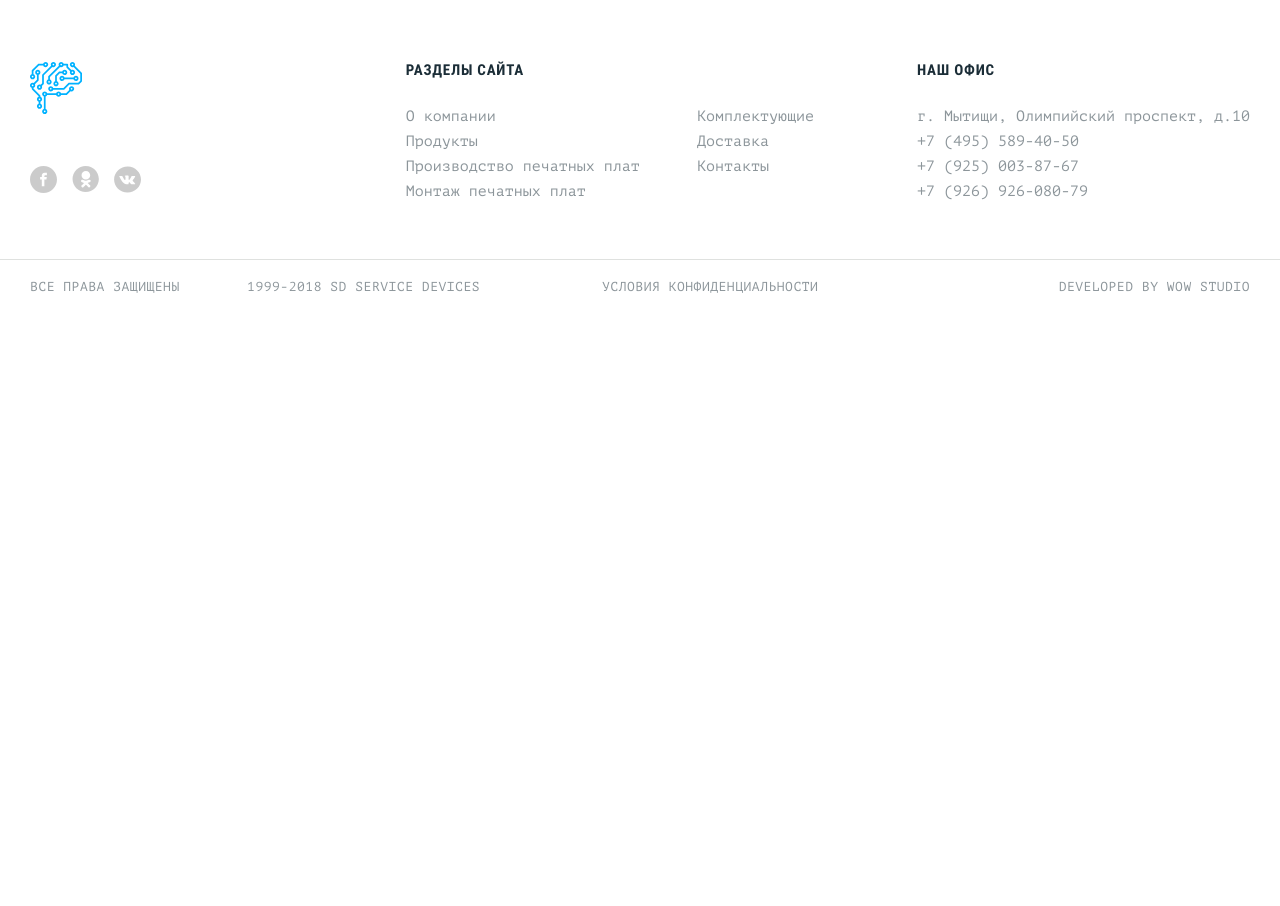
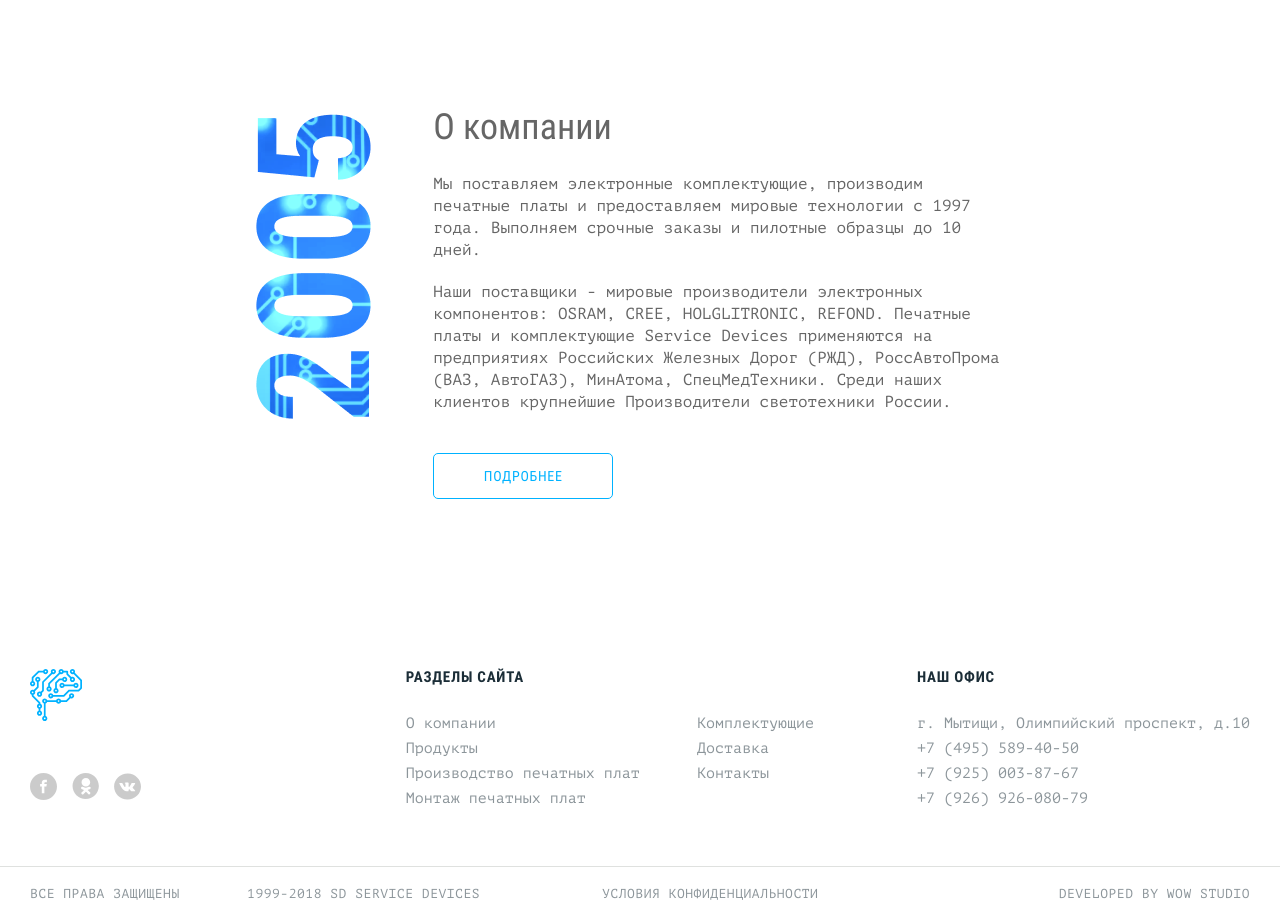
Before and after one commit to Borisova-EV/smart-device, a website: page source/index.html in a window 1280 px wide. Shown: the part 1715-2621 px from the top of the page. Before the commit the page ends 2014 px from the top, so only its background shows below. Drawn offline with nearby package versions, Linux system fonts and the light colour scheme; files that its build step writes are made by us from their sources.

Commit message:
Добавляет блок о компании

```diff
--- a/source/index.html
+++ b/source/index.html
@@ -54,7 +54,7 @@
     </section>
   </header>
   <main class="page-main">
-    <section class="page-main__features features-block">
+    <section class="page-main__section features-block">
       <h2 class="visually-hidden">Наши преимущества</h2>
       <ul class="features-block__list features">
         <li class="features__item features__item--promptness">
@@ -91,6 +91,15 @@
             устраивает.</p>
         </li>
       </ul>
+    </section>
+    <section class="page-main__section page-main__section--about about">
+      <h2>О компании</h2>
+      <p>Мы поставляем электронные комплектующие, производим печатные платы и предоставляем мировые технологии с 1997
+        года. Выполняем срочные заказы и пилотные образцы до 10 дней.</p>
+      <p class="about__slice-text">Наши поставщики - мировые производители электронных компонентов: OSRAM, CREE, HOLGLITRONIC, REFOND. Печатные
+        платы и комплектующие Service Devices применяются на предприятиях Российских Железных Дорог (РЖД), РоссАвтоПрома
+        (ВАЗ, АвтоГАЗ), МинАтома, СпецМедТехники. Среди наших клиентов крупнейшие Производители светотехники России.</p>
+        <a hre="#" class="about__link button button--blue">Подробнее</a>
     </section>
   </main>
   <footer class="page-footer">
--- a/source/js/main.js
+++ b/source/js/main.js
@@ -1,15 +1,22 @@
 const accordionButtons = document.querySelectorAll('.page-footer__accordion-button');
 const accordionContents = document.querySelectorAll('.page-footer__accordion-content');
+const sliceText = document.querySelector('.about__slice-text');
+const text = sliceText.textContent;
 
-function closeAccordionContent () {
+let smallDevice = window.matchMedia("(max-width: 1023px)");
+
+const START_INDEX_SLICE_TEXT = 0;
+const END_INDEX_SLICE_TEXT = 208;
+
+function closeAccordionContent() {
   accordionContents.forEach(function (elem) {
     elem.classList.add('page-footer__accordion-content--hidden');
   })
 
 }
 
-function openAccordionMenu () {
-  closeAccordionContent ();
+function openAccordionMenu() {
+  closeAccordionContent();
   accordionButtons.forEach(function (button) {
     button.addEventListener('click', function (evt) {
       const buttonCurrent = evt.target;
@@ -32,4 +39,24 @@
   })
 }
 
-openAccordionMenu ();
+openAccordionMenu();
+
+function truncateString(str, num) {
+  if (str.length <= num) {
+    return str
+  }
+  return str.slice(START_INDEX_SLICE_TEXT, num) + '..'
+}
+
+function cutParagraph() {
+  let newText;
+  if (smallDevice.matches) {
+   newText = truncateString(text, END_INDEX_SLICE_TEXT);
+   } else {
+     newText = text;
+   }
+    sliceText.textContent = newText;
+}
+
+cutParagraph();
+window.addEventListener('resize', () => cutParagraph());
--- /dev/null
+++ b/source/sass/blocks/about.scss
@@ -0,0 +1,88 @@
+.about {
+ position: relative;
+  width: 62%;
+  color: $grey;
+
+  @media (max-width: $tablet-max-width) {
+    width: 95%;
+  }
+
+  @media (max-width: $mobile-max-width) {
+    width: 100%;
+  }
+
+  &::before {
+    content: "";
+    position: absolute;
+    top: 5px;
+    left: -19px;
+    width: 220px;
+    height: 317px;
+    background-image: url("../img/others/2005.png");
+    background-repeat: no-repeat;
+    background-size: 100%;
+
+    @media (min-resolution: 2dppx) {
+      background-image: url("../img/others/2005@2x.png");
+    }
+
+    @media (max-width: $tablet-max-width) {
+      top: 0;
+      left: -27px;
+      width: 251px;
+      height: 362px;
+    }
+
+    @media (max-width: $mobile-max-width) {
+      display: none;
+    }
+  }
+
+  h2 {
+    margin-top: 0;
+    margin-bottom: 20px;
+    @include roboto-font;
+    font-weight: normal;
+    font-size: 36px;
+    line-height: 51px;
+
+    @media (max-width: $tablet-max-width) {
+      margin-bottom: 25px;
+      font-size: 32px;
+      line-height: 45px;
+    }
+
+    @media (max-width: $mobile-max-width) {
+      margin-bottom: 21px;
+      font-size: 28px;
+      line-height: 39px;
+    }
+  }
+
+  p {
+    margin-top: 0;
+    @include mono-font;
+    font-size: 16px;
+    line-height: 22px;
+
+    &:not(:last-of-type) {
+      margin-bottom: 20px;
+
+      @media (max-width: $mobile-max-width) {
+        margin-bottom: 41px;
+      }
+    }
+
+    &:last-of-type {
+      margin-bottom: 40px;
+
+      @media (max-width: $mobile-max-width) {
+        margin-bottom: 29px;
+      }
+    }
+  }
+}
+
+.about__link {
+  width: 180px;
+}
--- a/source/sass/blocks/button.scss
+++ b/source/sass/blocks/button.scss
@@ -1,4 +1,5 @@
 .button {
+  display: block;
   padding: 14px 28px;
   min-width: max-content;
   @include roboto-font;
@@ -7,6 +8,7 @@
   letter-spacing: 0.05em;
   text-transform: uppercase;
   color: $white;
+  text-align: center;
   border: 1px solid $white;
   border-radius: 5px;
 
@@ -21,4 +23,18 @@
   &:active {
     opacity: 0.5;
   }
+
+  &--blue {
+    color: $blue;
+    border-color: $blue;
+
+    &:visited {
+      color: $blue;
+    }
+
+    &:hover {
+      background-color: $blue;
+      color: $white;
+    }
+  }
 }
--- a/source/sass/blocks/page-main.scss
+++ b/source/sass/blocks/page-main.scss
@@ -1,10 +1,11 @@
-.page-main__features {
-  margin: 0 auto;
+.page-main__section {
+  margin: 0 auto 105px;
   padding-left: 30px;
   padding-right: 30px;
   max-width: 1470px;
 
   @media (max-width: $tablet-max-width) {
+    margin-bottom: 55px;
     padding-left: 25px;
     padding-right: 25px;
   }
@@ -13,4 +14,18 @@
     padding-left: 14px;
     padding-right: 14px;
   }
+
+  &--about {
+    padding-left: 190px;
+
+    @media (max-width: $tablet-max-width) {
+      padding-left: 195px;
+      padding-right: 0;
+    }
+
+    @media (max-width: $mobile-max-width) {
+      padding-left: 14px;
+      padding-right: 14px;
+    }
+  }
 }
--- a/source/sass/style.scss
+++ b/source/sass/style.scss
@@ -4,6 +4,7 @@
 @import "global/variables.scss";
 
 //blocks
+@import "blocks/about.scss";
 @import "blocks/button.scss";
 @import "blocks/contacts-link.scss";
 @import "blocks/contacts.scss";
```
Also changed, not shown: build/css/style.min.css, build/index.html, build/js/main.js, 1 other file.
